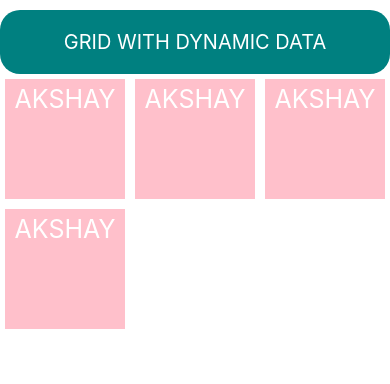
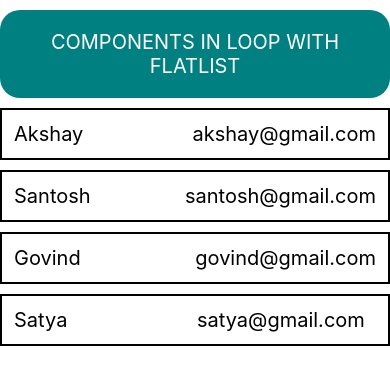
Before and after one commit to Mritunjay0001/React-Native, a React Native app: screen / in a window 390 px wide. Shown: the top 384 px of the page. Built offline with nearby package versions, Linux system fonts and the light colour scheme.

Commit message:
flatlist with components

```diff
--- a/App.js
+++ b/App.js
@@ -33,24 +33,28 @@ function App() {
   //   setName("rajput")
   // }
 
-  // const users= [
-  //   {
-  //     id:1,
-  //     name:"Akshay"
-  //   },
-  //   {
-  //     id:2,
-  //     name:"Santosh"
-  //   },
-  //   {
-  //     id:3,
-  //     name:"Govind"
-  //   },
-  //   {
-  //     id:4,
-  //     name:"Satya"
-  //   }
-  // ]
+  const users= [
+    {
+      id:1,
+      name:"Akshay",
+      email:"akshay@gmail.com",
+    },
+    {
+      id:2,
+      name:"Santosh",
+      email:"santosh@gmail.com"
+    },
+    {
+      id:3,
+      name:"Govind",
+      email:"govind@gmail.com"
+    },
+    {
+      id:4,
+      name:"Satya",
+      email:"satya@gmail.com"
+    }
+  ]
 
   return (
 //     <View>
@@ -182,33 +186,69 @@ function App() {
 
 
        {/* ---------HOW TO MAKE GRID---- */}
-       <Text style={{fontSize:20, color:"white",marginTop:10, backgroundColor:"teal",padding:20,borderRadius:20, textAlign: 'center'}}>GRID WITH DYNAMIC DATA</Text>
+       {/* <Text style={{fontSize:20, color:"white",marginTop:10, backgroundColor:"teal",padding:20,borderRadius:20, textAlign: 'center'}}>GRID WITH DYNAMIC DATA</Text> */}
 
-       <View style={{flex:1,flexDirection:"row",flexWrap:"wrap"}}>
+       {/* <View style={{flex:1,flexDirection:"row",flexWrap:"wrap"}}>
         <Text style={styles.item}>AKSHAY</Text>
         <Text style={styles.item}>AKSHAY</Text>
         <Text style={styles.item}>AKSHAY</Text>
         <Text style={styles.item}>AKSHAY</Text>
-       </View>
+       </View> */}
 
+
+         {/* --------COMPONENTS IN LOOP WITH FLATLIST------  */}
+
+         <Text style={{fontSize:20, color:"white",marginTop:10, backgroundColor:"teal",padding:20,borderRadius:20, textAlign: 'center'}}>COMPONENTS IN LOOP WITH FLATLIST</Text>
+         <FlatList
+         data={users}
+         renderItem={({item})=><UserData item={item}/>}
+
+         />
 </View>
 
   );
 }
 
+const UserData=(props)=>{
+const item=props.item;
+  return (
+    <View style={styles.box}>
+    <Text style={styles.item}>{item.name}</Text>
+    <Text style={styles.item}>{item.email}</Text>
+
+  </View>
+  )
+}
+
 const styles = StyleSheet.create({
   item:{
-    fontSize:25,
-    backgroundColor:"pink",
-    color: "white",
-    margin:5,
-    padding:5,
-    width:120,
-    height:120,
-    textAlignVertical:"center",
-    textAlign:"center",
+    fontSize:20,
+    color:"black",
+    flex:1,
+    margin:2
+  },
+  box:{
+flexDirection:"row",
+borderWidth:2,
+marginTop:10,
+padding:10
   }
 })
+
+
+// const styles = StyleSheet.create({
+//   item:{
+//     fontSize:25,
+//     backgroundColor:"pink",
+//     color: "white",
+//     margin:5,
+//     padding:5,
+//     width:120,
+//     height:120,
+//     textAlignVertical:"center",
+//     textAlign:"center",
+//   }
+// })
 
 // const styles = StyleSheet.create({
 //   textInput:{
```
